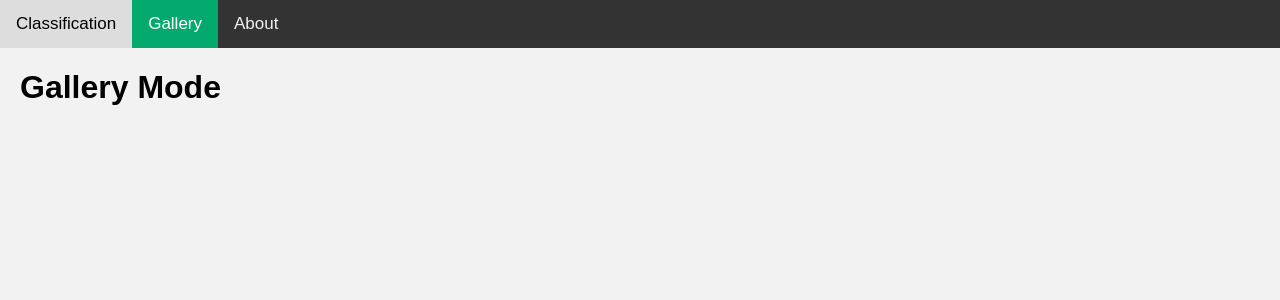
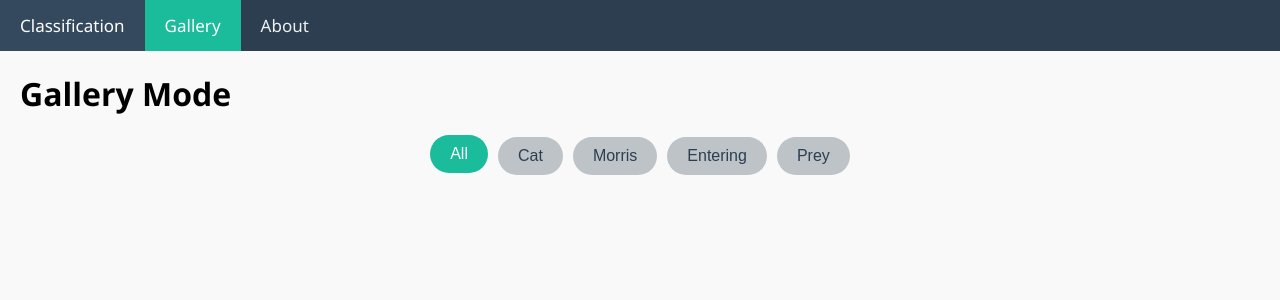
Before and after one commit to rackabajsarn/tensor-cat, a Flask app: page /gallery in a window 1280 px wide. Shown: the top 300 px of the page. Run offline with Flask 3, Linux system fonts and the light colour scheme.

Commit message:
UI update filter buttons

```diff
--- a/app.py
+++ b/app.py
@@ -142,6 +142,16 @@ def send_mqtt_message(message):
     except Exception as e:
         print(f"Error sending MQTT message: {e}")
 
+# Make read_labels available to templates
+@app.context_processor
+def utility_processor():
+    def get_labels(image_filename):
+        image_path = os.path.join(DATASET_IMAGES_DIR, image_filename)
+        if not os.path.exists(image_path):
+            image_path = os.path.join(STATIC_IMAGES_DIR, image_filename)
+        return read_labels(image_path)
+    return dict(read_labels=get_labels)
+
 # Flask Routes
 
 @app.route('/')
@@ -158,7 +168,7 @@ def update_label():
     data = request.get_json()
     filename = data.get('filename')
     label = data.get('label')
-    action = data.get('action')  # 'toggle', 'save', or 'back'
+    action = data.get('action')  # 'toggle', 'save', 'back', or 'get_labels'
     mode = data.get('mode', 'classify')  # 'classify' or 'gallery'
 
     if not filename or not action:
@@ -220,6 +230,10 @@ def update_label():
         # No action needed on the server side
         return jsonify({'success': True, 'message': 'Back action received.'})
 
+    elif action == 'get_labels':
+        labels = read_labels(image_path)
+        return jsonify({'success': True, 'labels': labels})
+
     else:
         return jsonify({'success': False, 'message': 'Invalid action.'}), 400
 
@@ -270,7 +284,7 @@ def delete_image(filename):
     if os.path.exists(image_path):
         os.remove(image_path)
         print(f"Deleted {image_path}")
-        flash(f"Image {filename} deleted.")
+        flash(f"Image {filename} deleted.", 'success')
     else:
         flash("Image not found.", 'error')
 
--- a/static/css/style.css
+++ b/static/css/style.css
@@ -2,34 +2,35 @@
 
 /* Global Styles */
 body {
-    font-family: Arial, sans-serif;
+    font-family: 'Segoe UI', Tahoma, Geneva, Verdana, sans-serif;
     margin: 0;
     padding: 0;
-    background-color: #f2f2f2;
+    background-color: #f9f9f9;
 }
 
 /* Navigation Bar */
 .nav-bar {
-    background-color: #333;
+    background-color: #2c3e50;
     overflow: hidden;
 }
 
 .nav-bar a {
     float: left;
-    color: #f2f2f2;
+    color: #ecf0f1;
     text-align: center;
-    padding: 14px 16px;
+    padding: 14px 20px;
     text-decoration: none;
     font-size: 17px;
+    transition: background-color 0.3s, color 0.3s;
 }
 
 .nav-bar a:hover {
-    background-color: #ddd;
-    color: black;
+    background-color: #34495e;
+    color: #fff;
 }
 
 .nav-bar a.active {
-    background-color: #04AA6D;
+    background-color: #1abc9c;
     color: white;
 }
 
@@ -61,39 +62,74 @@ body {
     color: #155724;
 }
 
+/* Filter Buttons */
+.filter-buttons {
+    display: flex;
+    justify-content: center;
+    margin: 20px 0;
+    flex-wrap: wrap;
+    gap: 10px;
+}
+
+.filter-button {
+    padding: 10px 20px;
+    border: none;
+    border-radius: 25px;
+    background-color: #bdc3c7;
+    color: #2c3e50;
+    cursor: pointer;
+    font-size: 16px;
+    transition: background-color 0.3s, transform 0.2s;
+    display: flex;
+    align-items: center;
+    gap: 5px;
+}
+
+.filter-button.active,
+.filter-button:hover {
+    background-color: #1abc9c;
+    color: white;
+    transform: translateY(-2px);
+}
+
 /* Image Grid */
 .image-grid {
     display: flex;
     flex-wrap: wrap;
-    gap: 10px;
+    gap: 15px;
     padding: 10px;
     justify-content: center;
 }
 
 .image-item {
     position: relative;
-    width: calc(25% - 20px);
+    width: calc(25% - 30px);
     max-width: 250px;
     text-align: center;
+    background-color: #fff;
+    border-radius: 10px;
+    overflow: hidden;
+    box-shadow: 0 4px 6px rgba(0, 0, 0, 0.1);
+    transition: transform 0.2s;
+}
+
+.image-item:hover {
+    transform: scale(1.03);
 }
 
 .image-item img {
     width: 100%;
     height: auto;
     cursor: pointer;
-    border: 2px solid #ccc;
-    border-radius: 8px;
-    transition: transform 0.2s;
-}
-
-.image-item img:hover {
-    transform: scale(1.05);
+    display: block;
 }
 
 .image-item p {
-    margin-top: 5px;
+    margin: 10px 0;
+    padding: 0 10px;
     font-size: 14px;
     word-break: break-all;
+    color: #34495e;
 }
 
 /* Modal Styles */
--- a/static/js/script.js
+++ b/static/js/script.js
@@ -21,6 +21,20 @@ document.addEventListener('DOMContentLoaded', () => {
 
     document.getElementById('back-button').addEventListener('click', () => {
         closeModal();
+    });
+
+    // Filter Buttons
+    const filterButtons = document.querySelectorAll('.filter-button');
+    filterButtons.forEach(button => {
+        button.addEventListener('click', () => {
+            // Remove 'active' class from all filter buttons
+            filterButtons.forEach(btn => btn.classList.remove('active'));
+            // Add 'active' class to the clicked button
+            button.classList.add('active');
+
+            const filter = button.getAttribute('data-filter');
+            filterImages(filter);
+        });
     });
 });
 
@@ -118,3 +132,21 @@ window.onclick = function(event) {
         modal.style.display = "none";
     }
 }
+
+// Function to filter images based on selected label
+function filterImages(filter) {
+    const imageItems = document.querySelectorAll('.image-item');
+
+    imageItems.forEach(item => {
+        if (filter === 'all') {
+            item.style.display = 'block';
+        } else {
+            // Check if the image has the corresponding label
+            if (item.getAttribute(`data-${filter}`) === 'yes') {
+                item.style.display = 'block';
+            } else {
+                item.style.display = 'none';
+            }
+        }
+    });
+}
--- a/templates/gallery.html
+++ b/templates/gallery.html
@@ -4,17 +4,30 @@
 {% block content %}
 <h1 style="padding-left: 20px;">Gallery Mode</h1>
 
-{% for category, images in categories.items() %}
-<h2>{{ category }}</h2>
+<!-- Filter Buttons -->
+<div class="filter-buttons">
+    <button class="filter-button active" data-filter="all">All</button>
+    <button class="filter-button" data-filter="cat">Cat</button>
+    <button class="filter-button" data-filter="morris">Morris</button>
+    <button class="filter-button" data-filter="entering">Entering</button>
+    <button class="filter-button" data-filter="prey">Prey</button>
+</div>
+
+<!-- Image Grid -->
 <div class="image-grid">
-    {% for image in images %}
-    <div class="image-item">
-        <img src="{{ url_for('send_image', mode='gallery', filename=image) }}" alt="{{ image }}" onclick="openModal('{{ image }}', 'gallery')">
-        <p>{{ image }}</p>
-    </div>
+    {% for category, images in categories.items() %}
+        {% for image in images %}
+            {% set labels = read_labels(image) %}
+            <div class="image-item" data-cat="{{ 'yes' if labels.cat else 'no' }}"
+                                 data-morris="{{ 'yes' if labels.morris else 'no' }}"
+                                 data-entering="{{ 'yes' if labels.entering else 'no' }}"
+                                 data-prey="{{ 'yes' if labels.prey else 'no' }}">
+                <img src="{{ url_for('send_image', mode='gallery', filename=image) }}" alt="{{ image }}" onclick="openModal('{{ image }}', 'gallery')">
+                <p>{{ image }}</p>
+            </div>
+        {% endfor %}
     {% endfor %}
 </div>
-{% endfor %}
 
 <!-- Classification Modal (for reclassification) -->
 <div id="classifyModal" class="modal">
@@ -24,16 +37,19 @@
             <img id="modalImage" src="" alt="Enlarged Image" data-filename="" data-mode="gallery">
             <!-- Overlay Buttons -->
             <div class="overlay-buttons">
-                <button class="label-button" id="btn-cat" data-label="cat">Cat</button>
-                <button class="label-button" id="btn-morris" data-label="morris">Morris</button>
-                <button class="label-button" id="btn-entering" data-label="entering">Entering</button>
-                <button class="label-button" id="btn-prey" data-label="prey">Prey</button>
+                <button class="label-button" id="btn-cat" data-label="cat"><i class="fas fa-cat"></i> Cat</button>
+                <button class="label-button" id="btn-morris" data-label="morris"><i class="fas fa-user"></i> Morris</button>
+                <button class="label-button" id="btn-entering" data-label="entering"><i class="fas fa-sign-in-alt"></i> Entering</button>
+                <button class="label-button" id="btn-prey" data-label="prey"><i class="fas fa-dog"></i> Prey</button>
             </div>
         </div>
         <div class="modal-buttons">
-            <button id="save-button">Save</button>
-            <button id="back-button">Back</button>
+            <button id="save-button" class="save-button">Save</button>
+            <button id="back-button" class="back-button">Back</button>
         </div>
     </div>
 </div>
+
+<!-- Include Font Awesome for Icons -->
+<link rel="stylesheet" href="https://cdnjs.cloudflare.com/ajax/libs/font-awesome/6.4.0/css/all.min.css">
 {% endblock %}
```
Also changed, not shown: other parts of static/css/style.css (+77 -57 lines), templates/index.html (+9 -6 lines).
